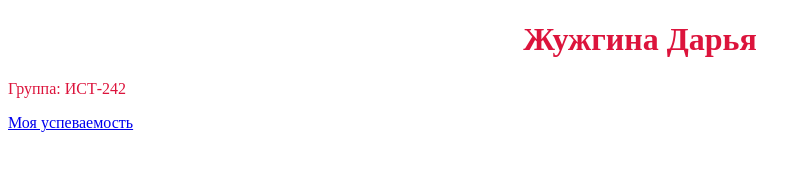
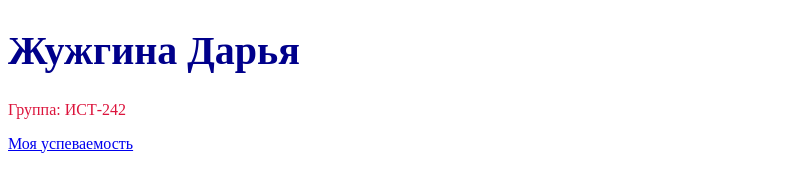
Before and after one commit to DariaUwU/my-html-project, a plain HTML site: page index.html in a window 1280 px wide. Shown: the whole page, without its empty margins (0-811 px from the left). Drawn offline with Linux system fonts and the light colour scheme.

Commit message:
Изменены стили заголовка H1

```diff
--- a/main.css
+++ b/main.css
@@ -3,6 +3,7 @@ body {
 }
 
 h1 {
-    font-size: 32px;
-    text-align: center;
+    font-size: 40px;
+    text-align: left;
+    color: darkblue;
 }
```
